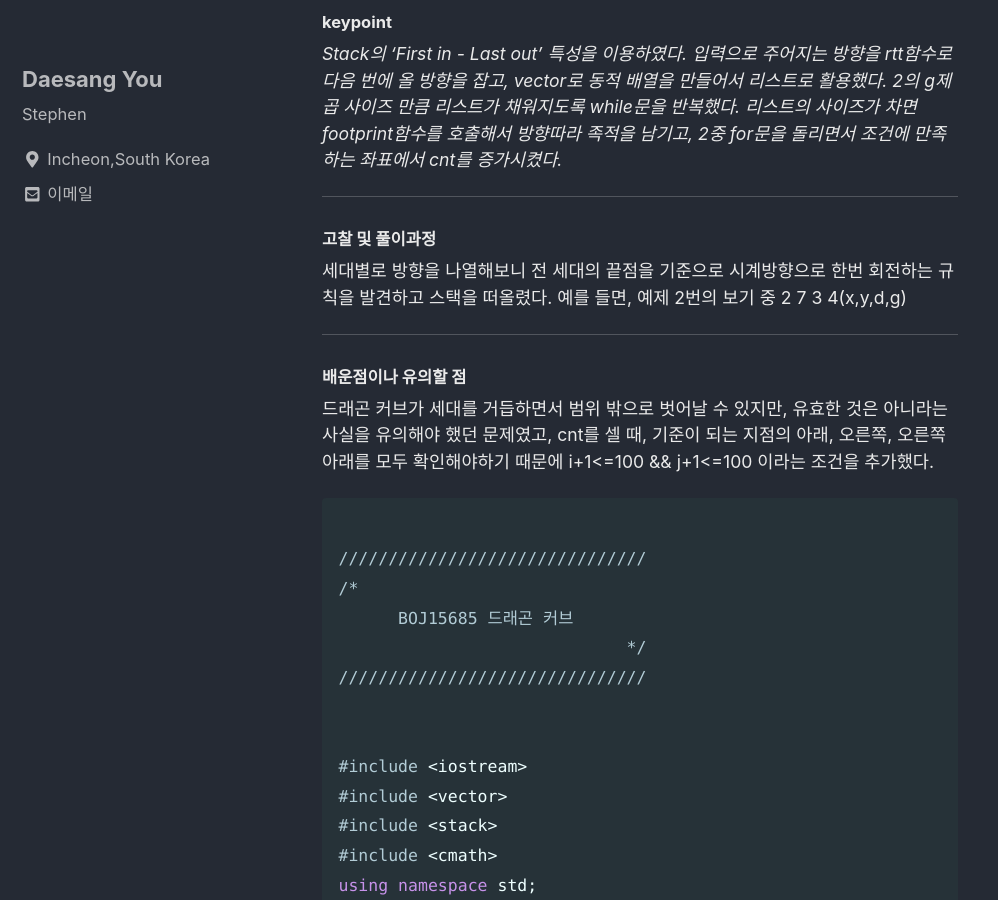
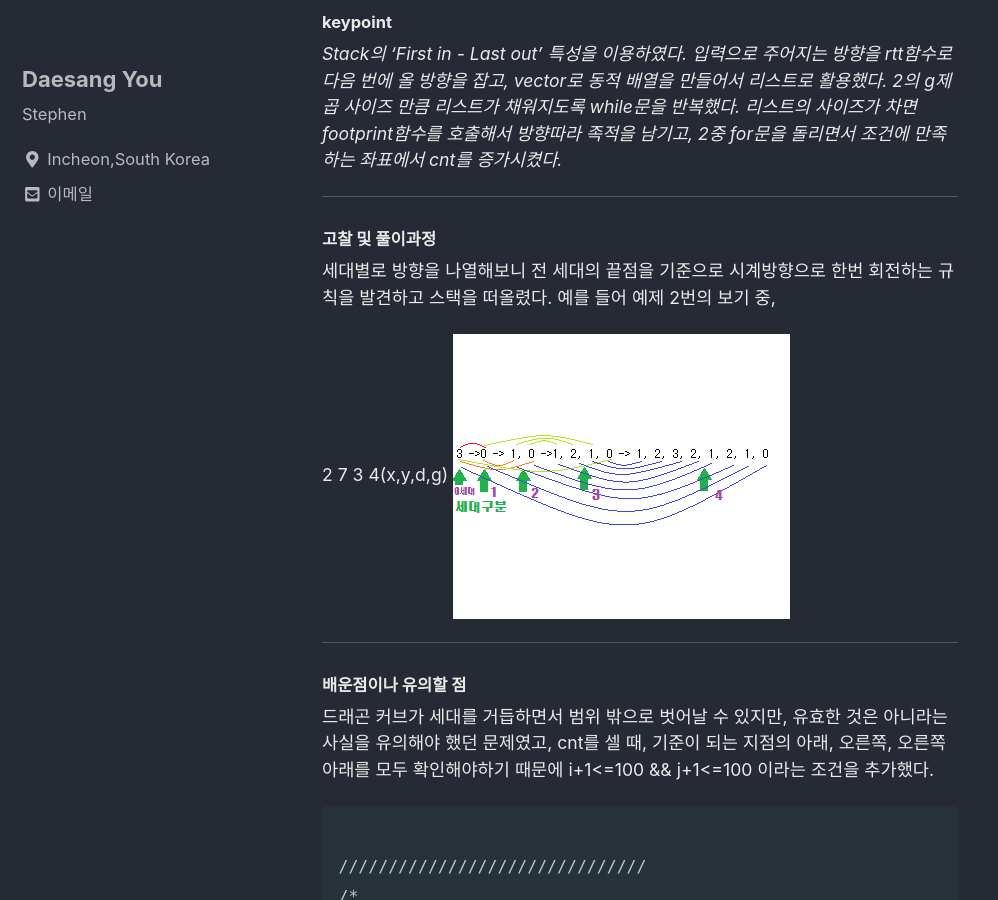
Before and after one commit to eotkd4791/eotkd4791.github.io, a Jekyll site: the page built from _posts/algorithm/2019-04-08-algorithm-BOJ-15685-드래곤커브.md, in a window 1280 px wide and 900 px high, scrolled down 387 px. Shown: the whole window, without its empty margins (0-998 px from the left). Built offline with Jekyll 4.4.1, drawn with Linux system fonts in a browser that asks for light colours; cached includes are drawn as plain includes; comment, search, counter and statistics services are not loaded.

Commit message:
[BOJ15685] 드래곤 커브

```diff
--- a/_posts/algorithm/2019-04-08-algorithm-BOJ-15685-드래곤커브.md
+++ b/_posts/algorithm/2019-04-08-algorithm-BOJ-15685-드래곤커브.md
@@ -22,10 +22,11 @@ comments:
 ---
 
 #### 고찰 및 풀이과정
-세대별로 방향을 나열해보니 전 세대의 끝점을 기준으로 시계방향으로 한번 회전하는 규칙을 발견하고 스택을 떠올렸다. 예를 들면,
-예제 2번의 보기 중
+세대별로 방향을 나열해보니 전 세대의 끝점을 기준으로 시계방향으로 한번 회전하는 규칙을 발견하고 스택을 떠올렸다.
+예를 들어 예제 2번의 보기 중,
+
 2 7 3 4(x,y,d,g)
-![](assets/img/algorithm/drcv.png)
+![](/assets/img/algorithm/drcv.png)
 
 ---
 
```
